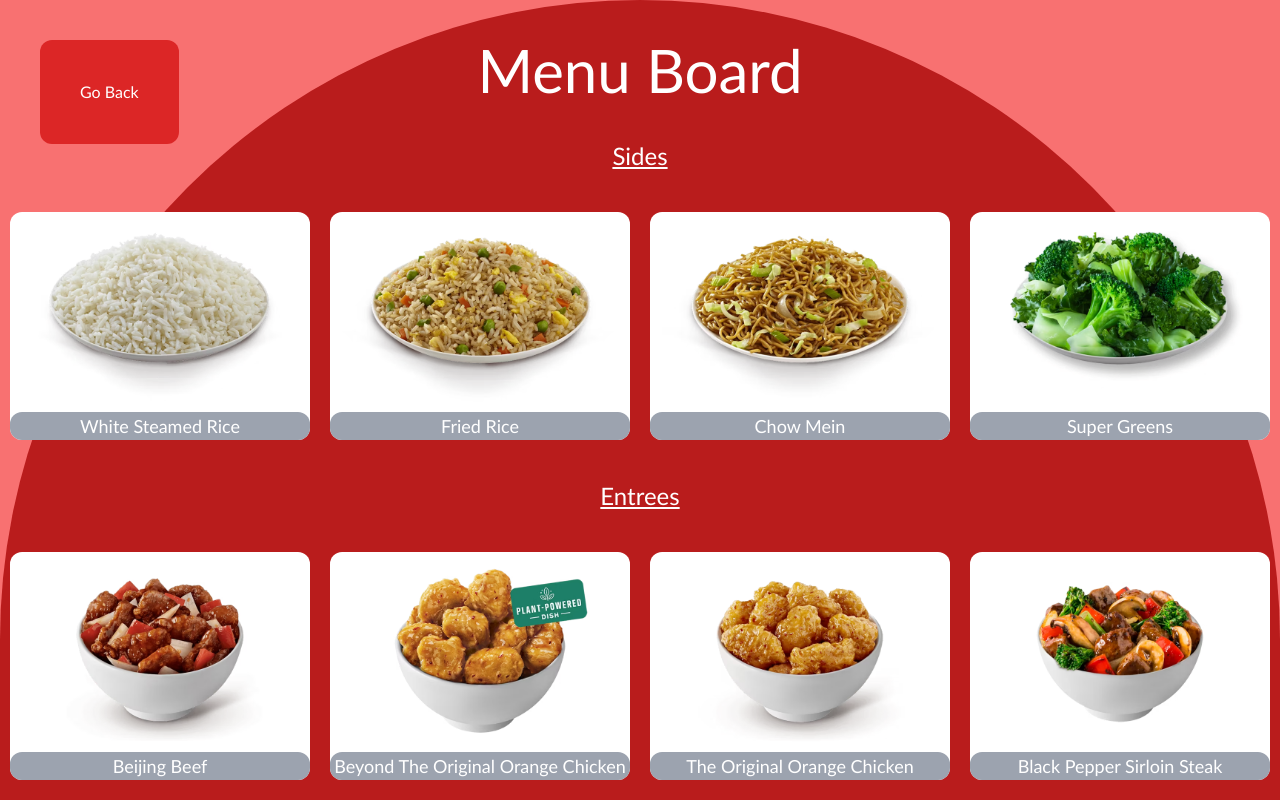
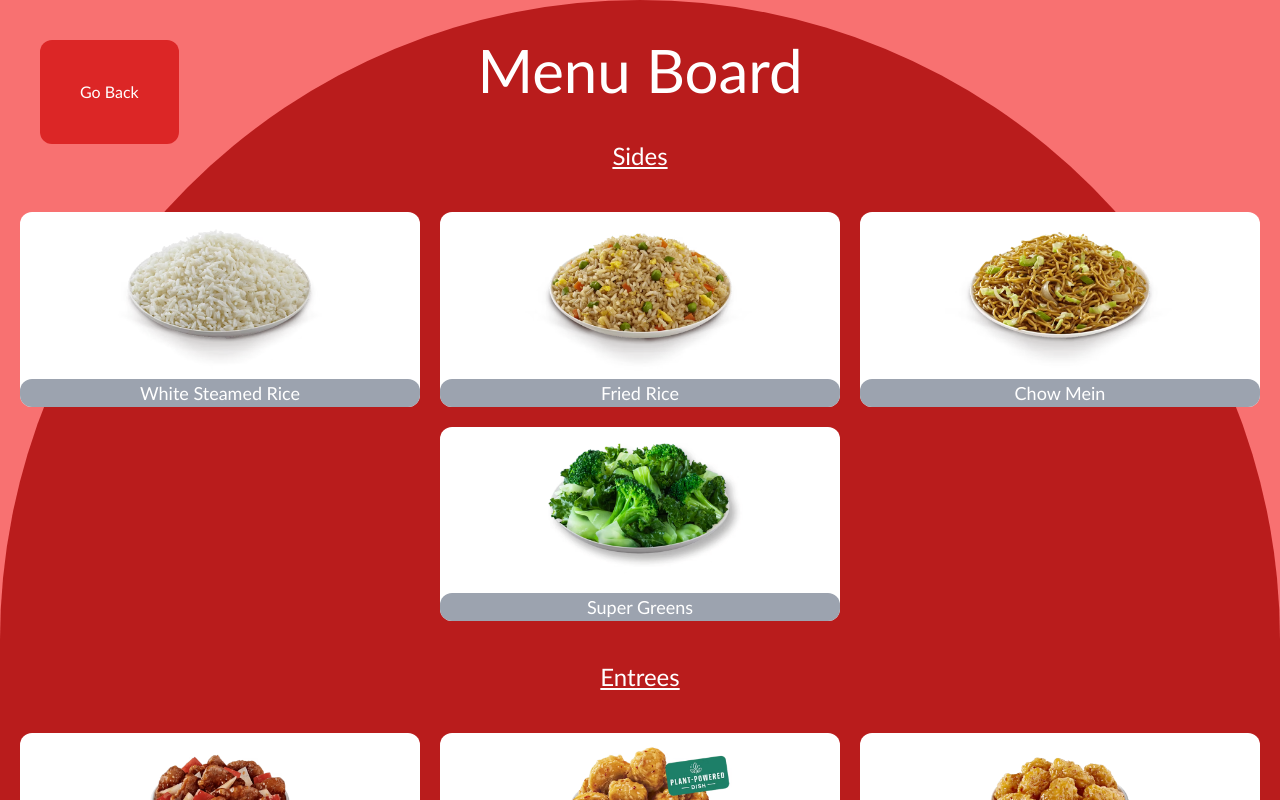
Before and after one commit to CSCE331-Fall2024/project-3-team-9b, a Next.js app: page /menuBoardView in a window 1280 px wide. Shown: the top 800 px of the page. Built offline with nearby package versions, Linux system fonts and the light colour scheme.

Commit message:
this works?

```diff
--- a/src/app/customerView/page.tsx
+++ b/src/app/customerView/page.tsx
@@ -68,7 +68,9 @@ export default function CustomerView() {
                 changeShoppingData({...shoppingData, numEntrees: 0, currentPrice: 0, size: size.size_id});
               }
             }} href = "/sides">
-            <Image src ={"/" + size.size_name + ".png"} width = {500} height = {500} alt = "sizes" className='w-full'/>
+            {/* <Image src ={"/" + size.size_name + ".png"} width = {500} height = {500} alt = "sizes" className='w-full'/> */}
+            <Image src = {`/${size.size_name}.png`} width = {500} height = {500} alt = "sizes" className='w-full'/>
+
             <div className='text-2xl font-bold'>{size.size_name[0].toUpperCase() + size.size_name.substring(1).replaceAll("_", " ")}</div>
             <div className='mt-4'>{size.size_id === 0 ? `1 Side & 1 Entree`: size.size_id == 1 ? "1 Side & 2 Entrees" : size.size_id === 2 ? "1 Side & 3 Entrees" : ""}</div>
             <div>${String(size.price)}+</div>
--- a/src/app/menuBoardView/page.tsx
+++ b/src/app/menuBoardView/page.tsx
@@ -4,11 +4,11 @@ import { useRouter } from "next/navigation";
 
 function foodDisplaySquare(urlName: string, name: string){
   return(
-    <div className="flex flex-col items-center justify-center bg-white rounded-xl">
+    <div className="flex flex-col items-center w-[400px] justify-center bg-white rounded-xl">
       <Image
       src= {urlName}
       alt = "food"
-      width={300}
+      width={250}
       height={300}
       />
       <div className="bg-gray-400 w-full text-center rounded-xl text-lg">{name}</div>
```
